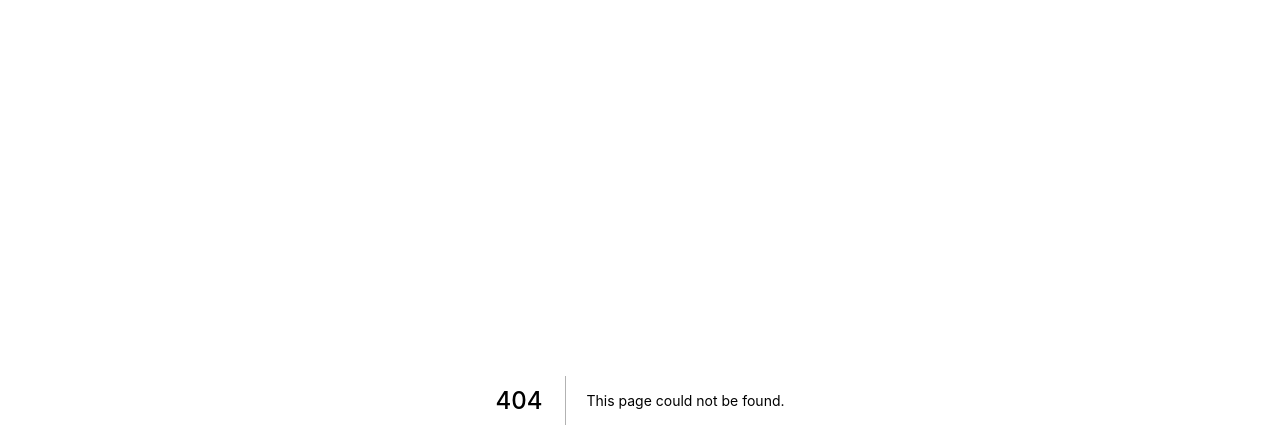
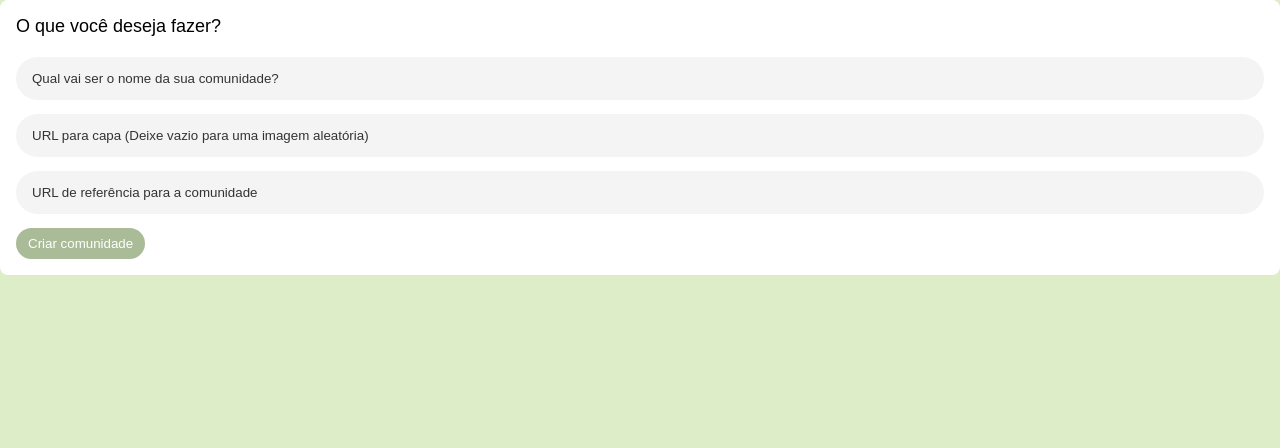
Before and after one commit to vihh25/alurakut, a Next.js app: page /ComunidadeForm in a window 1280 px wide. Before the commit this address had no page. Shown: the top 448 px of the page. Built offline with nearby package versions, Linux system fonts and the light colour scheme.

Commit message:
Atividade 2 Alurakut

```diff
--- /dev/null
+++ b/pages/ComunidadeForm.js
@@ -0,0 +1,64 @@
+import Box from "../src/components/Box";
+
+export default function ComunidadeForm(props) {
+
+    const comunidades = props.comunidades;
+
+    return (
+        <Box>
+            <h2 className="subTitle">
+                O que você deseja fazer?
+            </h2>
+            <form onSubmit={(e) => {
+                e.preventDefault();
+                const dados = new FormData(e.target)
+                var imagem = dados.get('image');
+                if (dados.get('title') === undefined || dados.get('title') === '') {
+                alert('É necessário colocar um título para a comunidade.');
+                return;
+                }
+                if (imagem === undefined || imagem === '') {
+                    const idAleatorio = Math.random();
+                    imagem = `https://picsum.photos/200/300?${idAleatorio}`;
+                }
+                if (dados.get('urlRef') === undefined || dados.get('urlRef') === '') {
+                alert('É necessário colocar uma URL de referência para a comunidade.');
+                return;
+                }
+
+                props.setComunidades([...comunidades, {
+                    title: dados.get('title'),
+                    image: imagem,
+                    urlRef: dados.get('urlRef'),
+                    id: new Date().toISOString()
+                }]);
+            }}>
+                <div>
+                <input
+                    placeholder="Qual vai ser o nome da sua comunidade?"
+                    name="title"
+                    aria-label="Qual vai ser o nome da sua comunidade?"
+                    type="text"
+                />
+                </div>
+                <div>
+                <input
+                    placeholder="URL para capa (Deixe vazio para uma imagem aleatória)"
+                    name="image"
+                    aria-label="URL para capa (Deixe vazio para uma imagem aleatória)"
+                />
+                </div>
+                <div>
+                <input
+                    placeholder="URL de referência para a comunidade"
+                    name="urlRef"
+                    aria-label="URL de referência para a comunidade"
+                />
+                </div>
+                <button type='submit'>
+                    Criar comunidade
+                </button>
+            </form>
+        </Box>
+    )
+}
--- a/pages/_app.js
+++ b/pages/_app.js
@@ -13,7 +13,7 @@ const GlobalStyle = createGlobalStyle`
     margin: 0;
     padding: 0;
     box-sizing: border-box;
-    background-color: #D9E6F6;
+    background-color: #dcedc8;
     font-family: sans-serif;
   }
 
@@ -34,7 +34,7 @@ const GlobalStyle = createGlobalStyle`
 
 const theme = {
   colors: {
-    primary: '#0070f3',
+    primary: '#aabb97',
   },
 }
 
--- a/src/components/Box/index.js
+++ b/src/components/Box/index.js
@@ -48,13 +48,13 @@ const Box = styled.div`
             color: #333333;
             opacity: 1;
         }
+    }
     button {
         border: 0;
         padding: 8px 12px;
         color: #FFFFFF;
         border-radius: 10000px;
-          background-color: #6f92BB;
-      }
+        background-color: #aabb97;
     }
 `;
 
```
Also changed, not shown: pages/index.js (+29 -38 lines), src/components/ProfileRelations/ProfileRelations.js (added, +31 -0 lines), src/components/ProfileRelations/ProfileRelationsBoxWrapper.js (added, +52 -0 lines), src/components/ProfileRelations/actions.js (+5 -3 lines), src/components/ProfileRelations/index.js (+4 -51 lines), src/components/ProfileSidebar/index.js (added, +22 -0 lines), src/lib/AlurakutCommons.js, 1 other file (tests, documents, lock files or other folders). Lines whose indentation alone changed are shown as unchanged.
